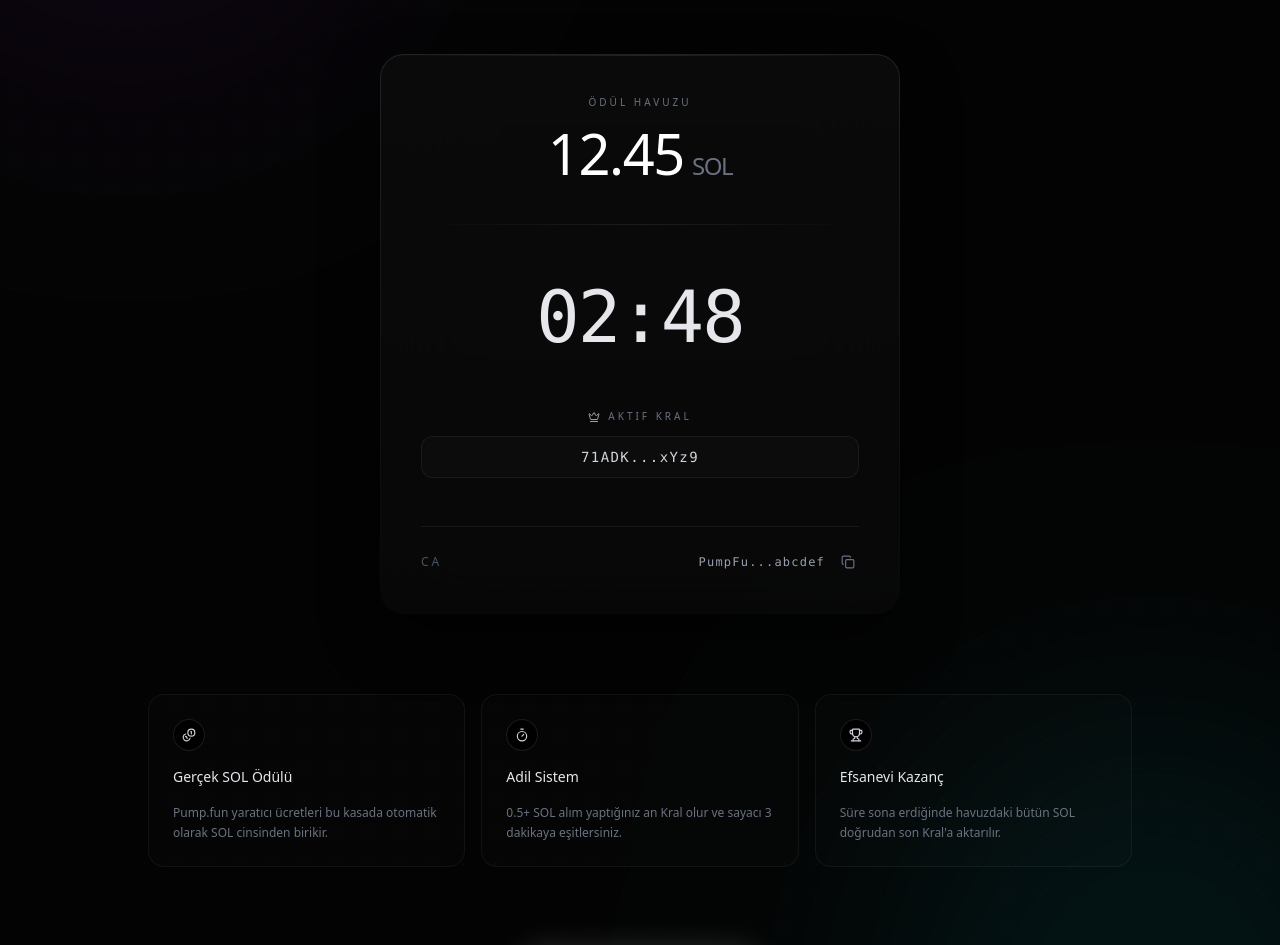
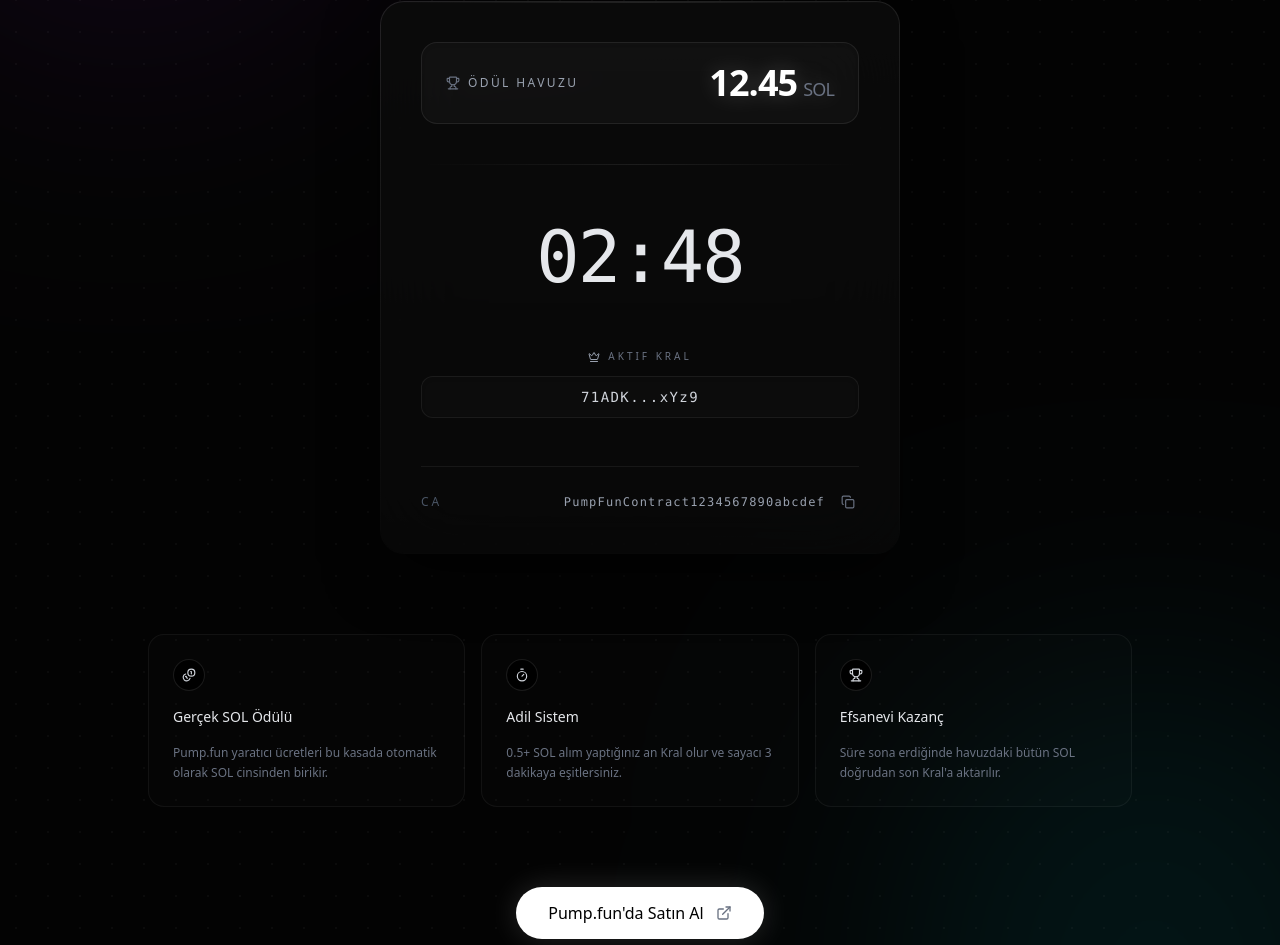
Before and after one commit to ismailsglr/lastbuyersol, a Next.js app: page / in a window 1280 px wide. Shown: the part 400-1345 px from the top of the page. Built offline with nearby package versions, Linux system fonts and the light colour scheme; no server answers; the database is empty.

Commit message:
Add files via upload

```diff
--- a/src/app/page.tsx
+++ b/src/app/page.tsx
@@ -123,7 +123,7 @@ export default function Home() {
             <span className="text-[10px] sm:text-xs text-gray-400 font-mono tracking-[0.2em] uppercase font-medium">Verified Protocol</span>
           </div>
 
-          <h1 className="text-6xl sm:text-8xl md:text-[7.5rem] font-medium tracking-tighter text-transparent bg-clip-text bg-gradient-to-b from-white via-white to-white/40 leading-[1.1] pb-2 drop-shadow-sm">
+          <h1 className="text-5xl sm:text-6xl md:text-7xl font-semibold tracking-tight text-transparent bg-clip-text bg-gradient-to-b from-white via-white to-white/40 leading-[1.1] pb-2 drop-shadow-sm">
             LASTBUYER
           </h1>
 
@@ -142,11 +142,13 @@ export default function Home() {
             {isActive ? (
               <>
                 {/* Prize Pool Display */}
-                <div className="text-center space-y-3 w-full flex flex-col items-center">
-                  <span className="text-gray-500 text-[10px] uppercase tracking-[0.3em] font-medium">Ödül Havuzu</span>
-                  <div className="text-4xl sm:text-[3.5rem] font-light text-white tracking-tight flex items-baseline gap-2">
+                <div className="w-full flex justify-between items-center bg-white/[0.03] border border-white/[0.08] rounded-2xl px-6 py-5 shadow-inner">
+                  <span className="text-gray-400 text-xs uppercase tracking-[0.2em] font-medium flex items-center gap-2">
+                    <Trophy size={14} className="text-gray-500" /> Ödül Havuzu
+                  </span>
+                  <div className="text-3xl sm:text-4xl font-semibold text-white tracking-tight flex items-baseline gap-1.5 drop-shadow-[0_0_10px_rgba(255,255,255,0.2)]">
                     {prizePool.toFixed(2)}
-                    <span className="text-xl sm:text-2xl text-gray-500 font-medium">SOL</span>
+                    <span className="text-base sm:text-lg text-gray-500 font-medium pt-1">SOL</span>
                   </div>
                 </div>
 
@@ -198,10 +200,10 @@ export default function Home() {
 
             {/* Smart Contract CA */}
             <div className="w-full mt-2 pt-6 border-t border-white/[0.06] flex items-center justify-between group">
-              <span className="text-gray-600 text-[10px] sm:text-xs uppercase tracking-[0.25em] font-medium">CA</span>
-              <div className="flex items-center gap-3">
-                <code className="text-gray-400 text-xs font-mono tracking-widest">
-                  {contractAddress.substring(0,6)}...{contractAddress.substring(contractAddress.length-6)}
+              <span className="text-gray-600 text-[10px] sm:text-xs uppercase tracking-[0.25em] font-medium whitespace-nowrap hidden sm:block">CA</span>
+              <div className="flex items-center gap-3 w-full sm:w-auto overflow-hidden">
+                <code className="text-gray-400 text-[10px] sm:text-xs font-mono tracking-widest break-all truncate">
+                  {contractAddress}
                 </code>
                 <button
                   onClick={handleCopy}
@@ -243,10 +245,15 @@ export default function Home() {
 
         {/* Minimalist CTA */}
         {isActive && (
-          <button className="group mt-4 mb-20 px-8 py-3.5 rounded-full bg-white text-black font-medium text-sm sm:text-base flex items-center gap-3 hover:scale-[1.02] active:scale-[0.98] transition-all shadow-[0_0_30px_rgba(255,255,255,0.15)]">
+          <a
+            href={`https://pump.fun/coin/${contractAddress}`}
+            target="_blank"
+            rel="noopener noreferrer"
+            className="group mt-4 mb-20 px-8 py-3.5 rounded-full bg-white text-black font-medium text-sm sm:text-base flex items-center gap-3 hover:scale-[1.02] active:scale-[0.98] transition-all shadow-[0_0_30px_rgba(255,255,255,0.15)] no-underline cursor-pointer"
+          >
             Pump.fun'da Satın Al
             <ExternalLink size={16} className="text-gray-500 group-hover:text-black transition-colors" />
-          </button>
+          </a>
         )}
 
       </main>
```
